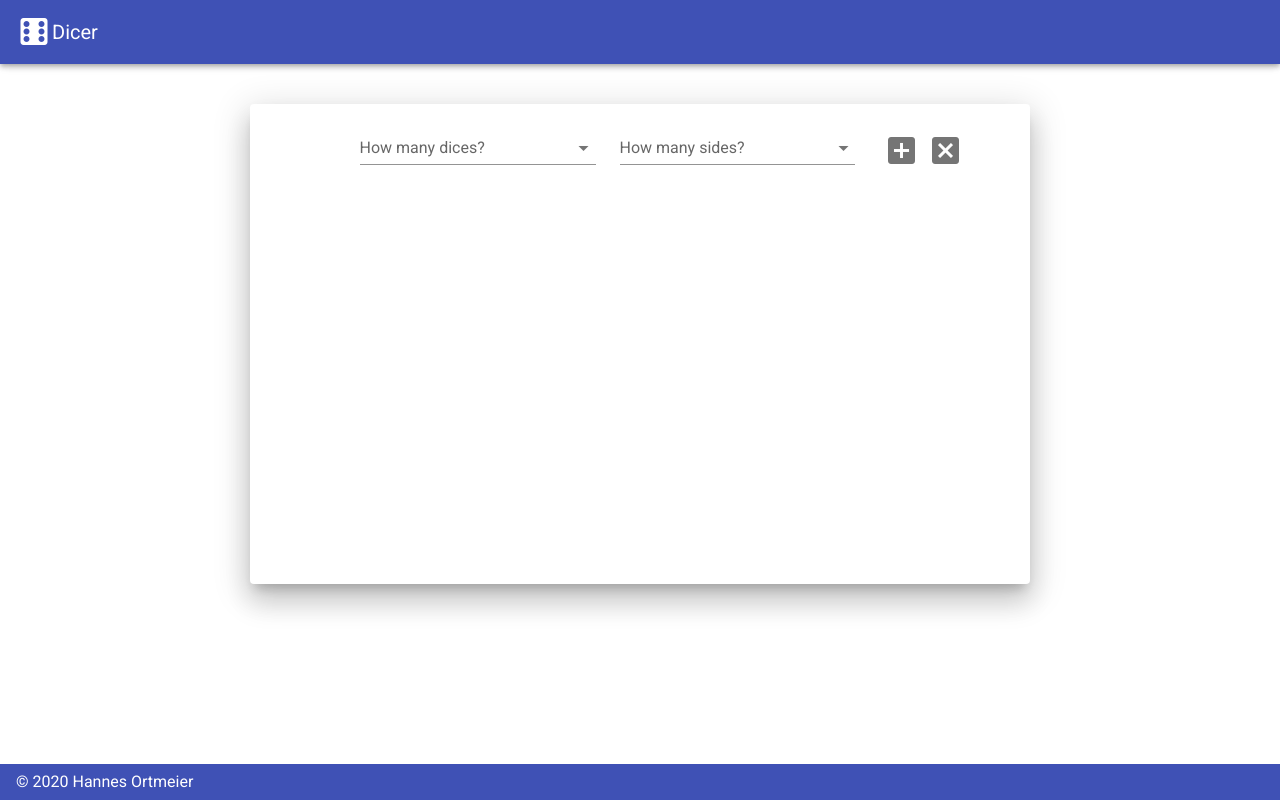
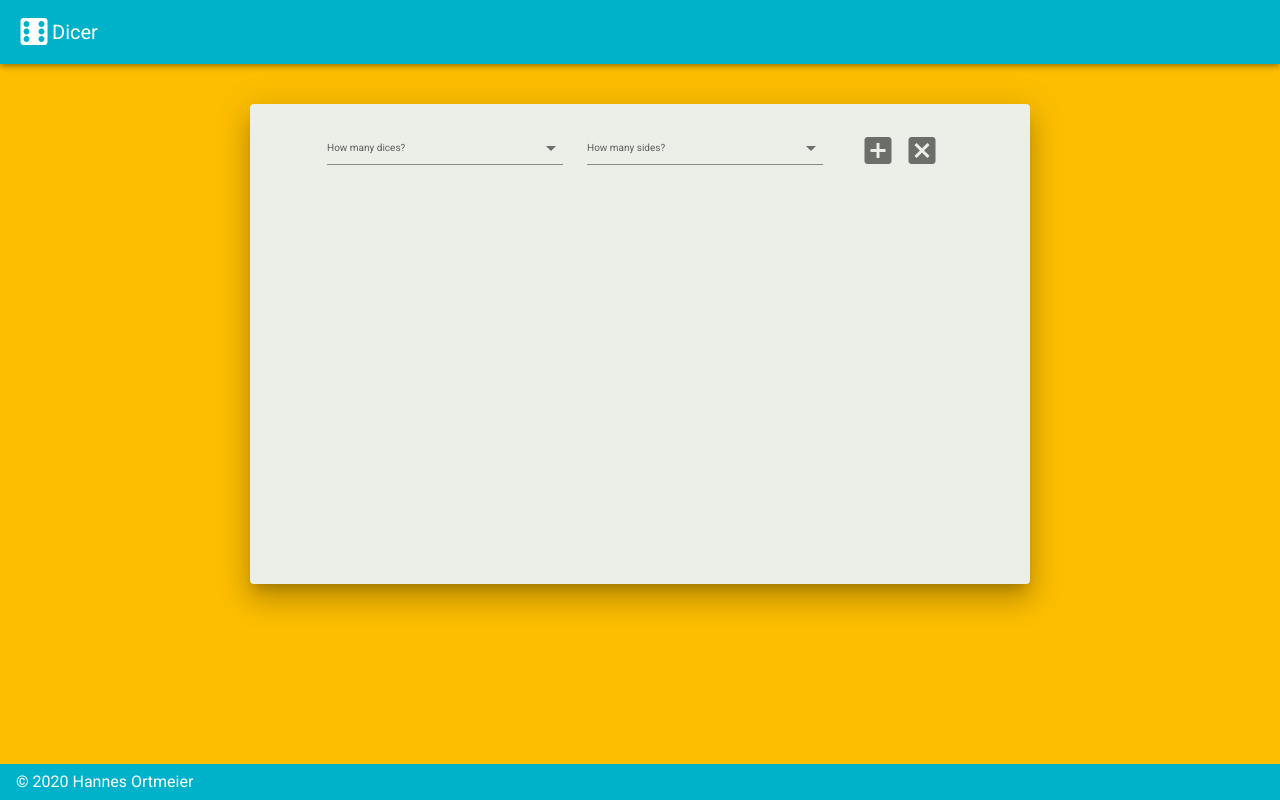
Before and after one commit to hannesortmeier/dicer, a Vue app: page / in a window 1280 px wide. Built offline with nearby package versions, Linux system fonts and the light colour scheme.

Commit message:
Design and breakpoints

```diff
--- a/src/App.vue
+++ b/src/App.vue
@@ -1,5 +1,8 @@
 <template>
-	<v-app id="inspire">
+	<v-app
+		id="inspire"
+		:style="{background: $vuetify.theme.themes.light.background}"
+	>
 		<AppBar @nav-button-clicked="setDrawer()" />
 		<v-content class="ma-5">
 			<v-card
@@ -7,6 +10,7 @@
 				max-width="780"
 				min-height="480"
 				elevation="18"
+				color="#ebefe8"
 			>
 				<DiceSelection
 					@add-dices="addDiceObjects($event[0], $event[1])"
@@ -40,6 +44,10 @@ export default {
     DiceSelection,
     DiceField
 	},
+
+	mounted () {
+      console.log(this.$vuetify.breakpoint)
+    },
 
 	props: {},
 
--- a/src/components/AppBar.vue
+++ b/src/components/AppBar.vue
@@ -1,5 +1,5 @@
 <template>
-  <v-app-bar app color="indigo" dark>
+  <v-app-bar app color="#00b1ca" dark>
     <!-- <v-app-bar-nav-icon @click.stop="navButtonClicked()" /> -->
     <v-icon large>mdi-dice-6</v-icon>
     <v-toolbar-title>Dicer</v-toolbar-title>
--- a/src/components/DiceSelection.vue
+++ b/src/components/DiceSelection.vue
@@ -10,29 +10,28 @@
 			<v-col
 				class="d-flex justify-center"
 				cols="4"
-				sm="4"
 			>
 				<v-select
 					:items="supportedQuantityOfDices"
 					label="How many dices?"
+					:class="{'sm-label': $vuetify.breakpoint.mdAndUp}"
 					v-model.number="diceQuantity"
 				></v-select>
 			</v-col>
 			<v-col
 				class="d-flex justify-center"
 				cols="4"
-				sm="4"
 			>
 				<v-select
 					:items="supportedQuantityOfSides"
 					label="How many sides?"
+					:class="{'sm-label': $vuetify.breakpoint.mdAndUp}"
 					v-model.number="diceSideCount"
 				></v-select>
 			</v-col>
 			<v-col
-				class="d-flex justify-left"
-				cols="4"
-				sm="1"
+				class="d-flex justify-center"
+				cols="2"
 			>
 				<v-tooltip top>
 					<template v-slot:activator="{ on }">
@@ -95,7 +94,7 @@ export default {
 </script>
 
 <style>
-.v-label {
-	font-size: 12px;
+.sm-label .v-label {
+	font-size: 10px !important
 }
 </style>
--- a/src/components/Footer.vue
+++ b/src/components/Footer.vue
@@ -1,5 +1,5 @@
 <template>
-  <v-footer color="indigo" app>
+  <v-footer color="#00b1caff" app>
     <span class="white--text">&copy; 2020 Hannes Ortmeier</span>
   </v-footer>
 </template>
--- a/src/plugins/vuetify.js
+++ b/src/plugins/vuetify.js
@@ -3,5 +3,18 @@ import Vuetify from 'vuetify/lib';
 
 Vue.use(Vuetify);
 
+const vuetify = new Vuetify({
+  theme: {
+    themes: {
+      light: {
+        background: "#fdbe01"
+      },
+      dark: {
+        background: "#fdbe01"
+      }
+    },
+  },
+})
+
 export default new Vuetify({
 });
```
